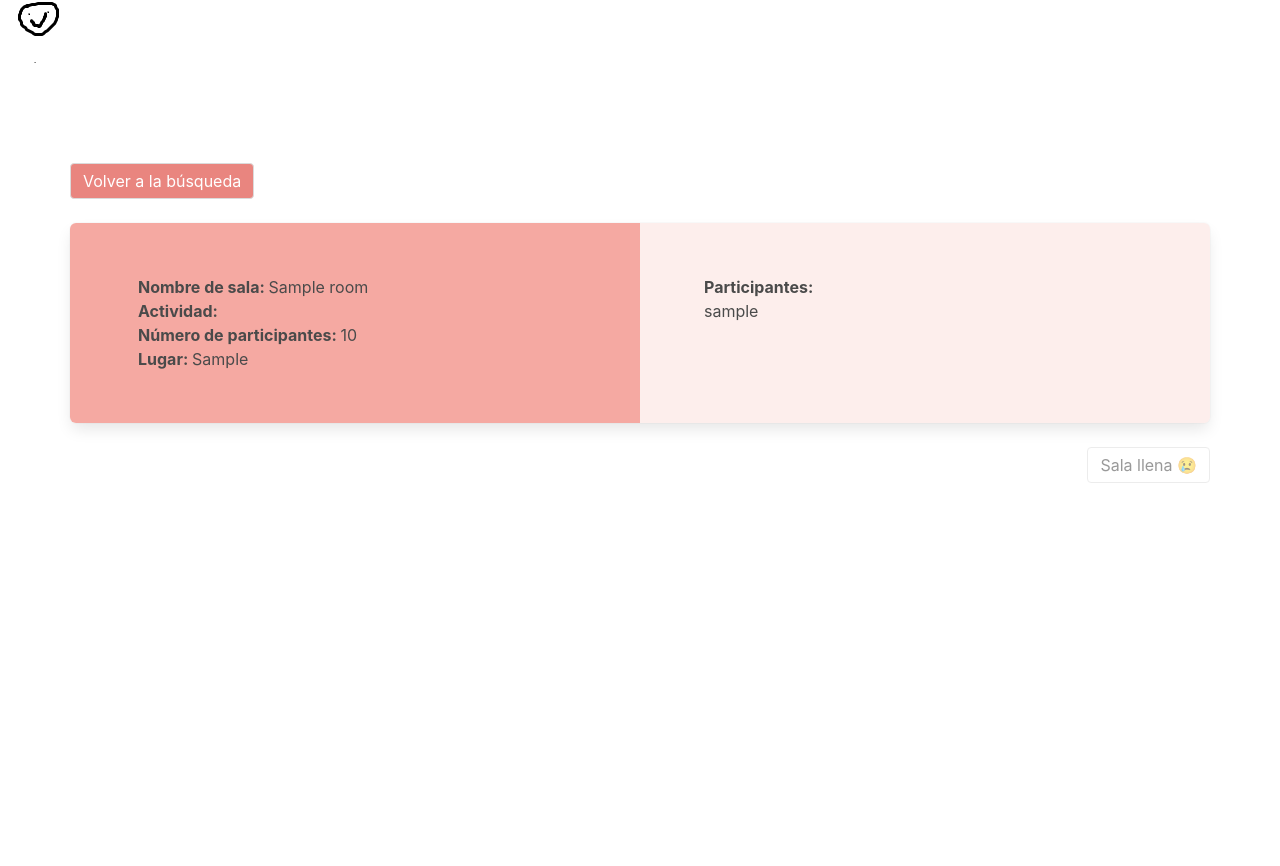
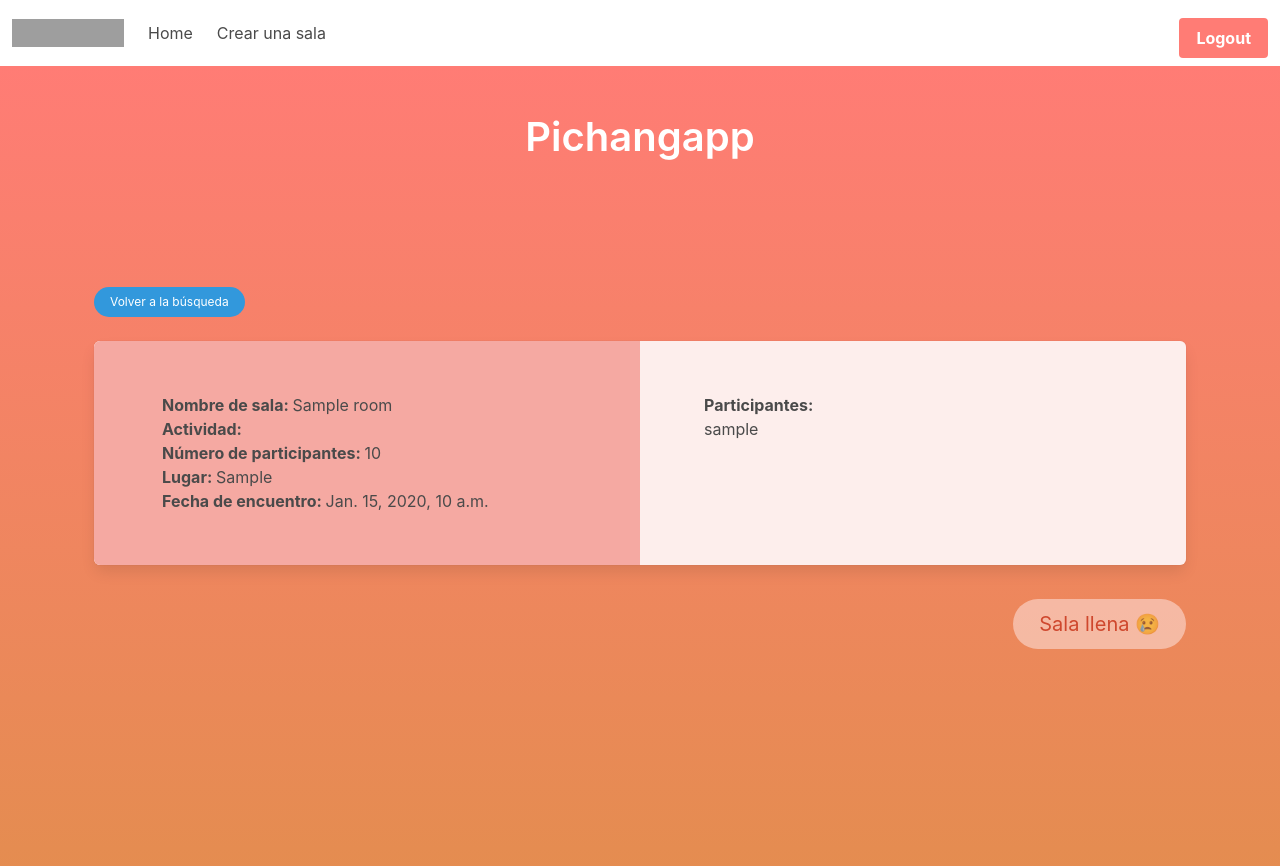
Before and after one commit to DCC-CC4401/2021-1-Grupo-2, a Django app: page /rooms/1/ in a window 1280 px wide. Before the commit the page ends 483 px from the top, so only its background shows below. Run offline with Django 3.2, Linux system fonts and the light colour scheme; tables that the repository leaves empty hold one stand-in row (values such as "Sample post"); some libraries are stand-ins or nearby versions; grey boxes are pictures that could not be loaded.

Commit message:
feat: add navbar and change of design

```diff
--- a/pichapp/templates/pichapp/room_detail.html
+++ b/pichapp/templates/pichapp/room_detail.html
@@ -7,6 +7,8 @@
   <meta name="viewport" content="width=device-width, initial-scale=1.0">
   <link rel="stylesheet" href="https://use.fontawesome.com/releases/v5.6.3/css/all.css">
   <link rel="stylesheet" type="text/css" href="https://cdnjs.cloudflare.com/ajax/libs/bulma/0.7.5/css/bulma.css">
+    <link rel="stylesheet" type="text/css" href="{% static 'pichapp/register.css' %}">
+    <link rel="stylesheet" type="text/css" href="{% static 'pichapp/mystyles.css' %}">
     <link rel="stylesheet" type="text/css" href="{% static 'pichapp/room_detail.css' %}">
 </head>
 
@@ -14,13 +16,45 @@
 
   <nav class="navbar" role="navigation" aria-label="main navigation">
       <div class="navbar-brand">
-      <img src="{% static 'pichapp/logo.png' %}" width="auto" height="200px">
+        <a class="navbar-item">
+          <img src="{% static 'pichapp/NavPortada.png' %}" width="112" height="28">
+        </a>
+
+        <a role="button" class="navbar-burger" aria-label="menu" aria-expanded="false" data-target="navbarBasicExample">
+          <span aria-hidden="true"></span>
+          <span aria-hidden="true"></span>
+          <span aria-hidden="true"></span>
+        </a>
+      </div>
+
+      <div id="navbarBasicExample" class="navbar-menu">
+        <div class="navbar-start">
+          <a class="navbar-item" href="{% url 'home_view' %}">
+            Home
+          </a>
+          <a class="navbar-item" href="{% url 'create_room' %}">
+            Crear una sala
+          </a>
+        </div>
+
+        <div class="navbar-end">
+          <div class="navbar-item">
+            <div class="buttons">
+              <a class="button is-primary" href="{% url 'logout_user' %}">
+                <strong>Logout</strong>
+              </a>
+            </div>
+          </div>
+        </div>
       </div>
   </nav>
 
+  <div class="hero is-primary">
+    <div class="hero-body">
+      <h1 class="title has-text-centered is-size-2"> Pichangapp </h1>
       <div class="container2">
         <div class="container-button">
-      <a class="button back-to-search-button" href="#">Volver a la búsqueda</a>
+          <a class="button is-info is-rounded is-small" href="#"> Volver a la búsqueda </a>
         </div>
         <div class="box2">
           <div class="columns">
@@ -29,13 +63,16 @@
                 <span class="has-text-weight-bold"> Nombre de sala: </span>{{ room.name }}
               </p>
               <p>
-            <span class="has-text-weight-bold"> Actividad: </span>{{ room.category.name }}
+                <span class="has-text-weight-bold"> Actividad: </span>{{ room.category.verbose_name }}
               </p>
               <p>
                 <span class="has-text-weight-bold"> Número de participantes: </span>{{ room.current_size }}
               </p>
               <p>
                 <span class="has-text-weight-bold"> Lugar: </span>{{ room.place }}
+              </p>
+                <p>
+                    <span class="has-text-weight-bold"> Fecha de encuentro: </span>{{ room.activity_datetime }}
                 </p>
             </div>
             <div class="column container-info2">
@@ -50,20 +87,20 @@
           {% if in_room %}
             <form action="{% url "room_exit" room.pk %}" method="post">
               {% csrf_token %}
-          <button type="submit" class="button back-to-search-button">
+                <button class="button is-primary is-rounded is-light is-medium mb-2" type="submit">
                 Salir de la sala
                 </button>
             </form>
           {% else %}
             {% if room.is_full %}
-          <button class="button" disabled>
+              <button class="button is-primary is-rounded is-light is-medium mb-2" disabled>
                 Sala llena 😢
               </button>
             {% else %}
               {% if is_authenticated %}
                 <form action="{% url "room_join" room.pk %}" method="post">
                   {% csrf_token %}
-              <button type="submit" class="button back-to-search-button">
+                  <button class="button is-primary is-rounded is-light is-medium mb-2" type="submit">
                     Entrar a la sala
                   </button>
                 </form>
@@ -75,9 +112,10 @@
             {% endif %}
           {% endif %}
 
-
         </div>
       </div>
+    </div>
+  </div>
+</body>
 
-</body>
 </html>
```
Lines whose indentation alone changed are shown as unchanged.
